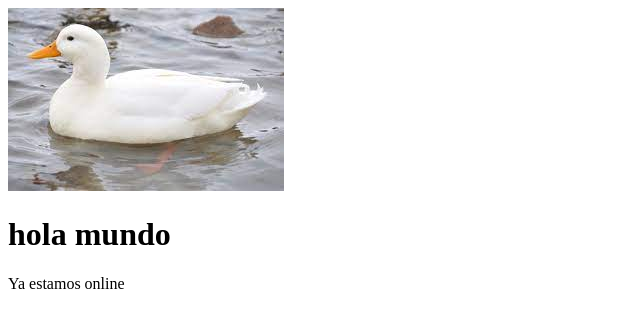
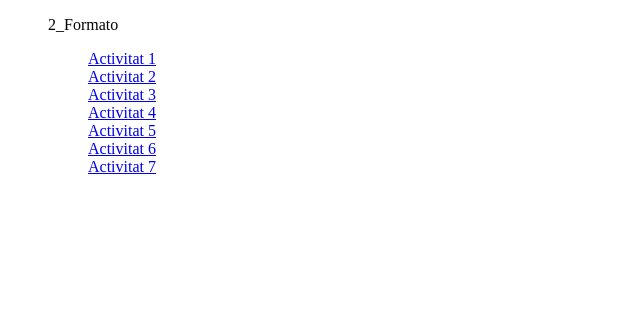
Before and after one commit to Becopo/web, a plain HTML site: page index.html in a window 1280 px wide. Shown: the whole page, without its empty margins (0-640 px from the left). Drawn offline with Linux system fonts and the light colour scheme.

Commit message:
Deploying to gh-pages from @ Becopo/web@49325bd3cd7e3fe6bdebf1a2dcc9936433e4a4eb 🚀

```diff
--- a/index.html
+++ b/index.html
@@ -7,8 +7,16 @@
     <title>Document</title>
 </head>
 <body>
-    <img src="./descarga.jpg" alt="PATO">
-    <h1> hola mundo </h1>
-    <p> Ya estamos online </p>
+    <ul>
+        <p>2_Formato</p>
+            <ul>
+                <a href="2_Formato/practica1.html" target="_blank">Activitat 1</a><br>
+                <a href="2_Formato/practica2.html" target="_blank">Activitat 2</a><br>
+                <a href="2_Formato/practica3.html" target="_blank">Activitat 3</a><br>
+                <a href="2_Formato/practica4.html" target="_blank">Activitat 4</a><br>
+                <a href="2_Formato/practica5.html" target="_blank">Activitat 5</a><br>
+                <a href="2_Formato/Activitat6.html" target="_blank">Activitat 6</a><br>
+                <a href="2_Formato/Activitat7.html" target="_blank">Activitat 7</a><br>
+            </ul>
 </body>
 </html>
```
